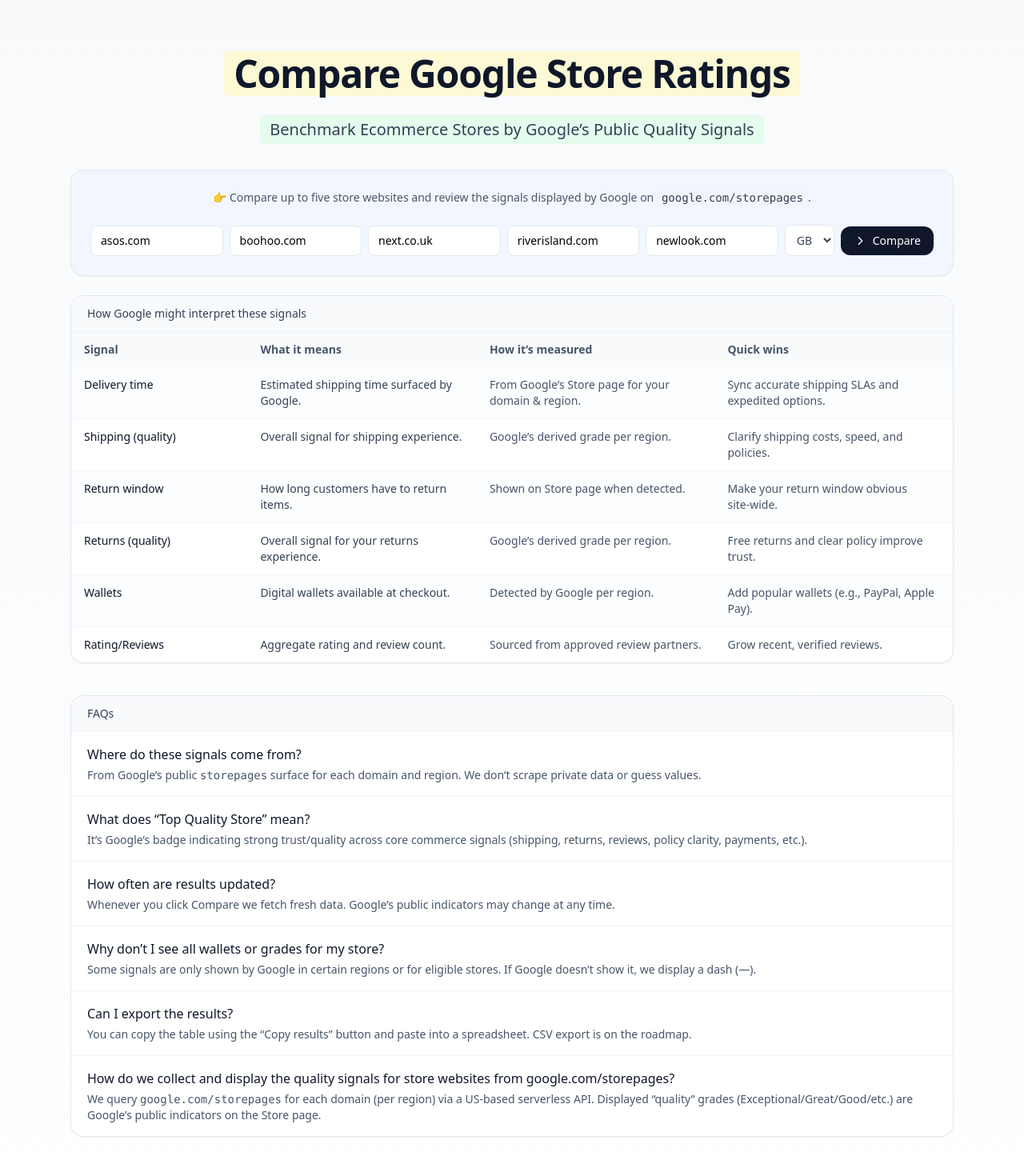
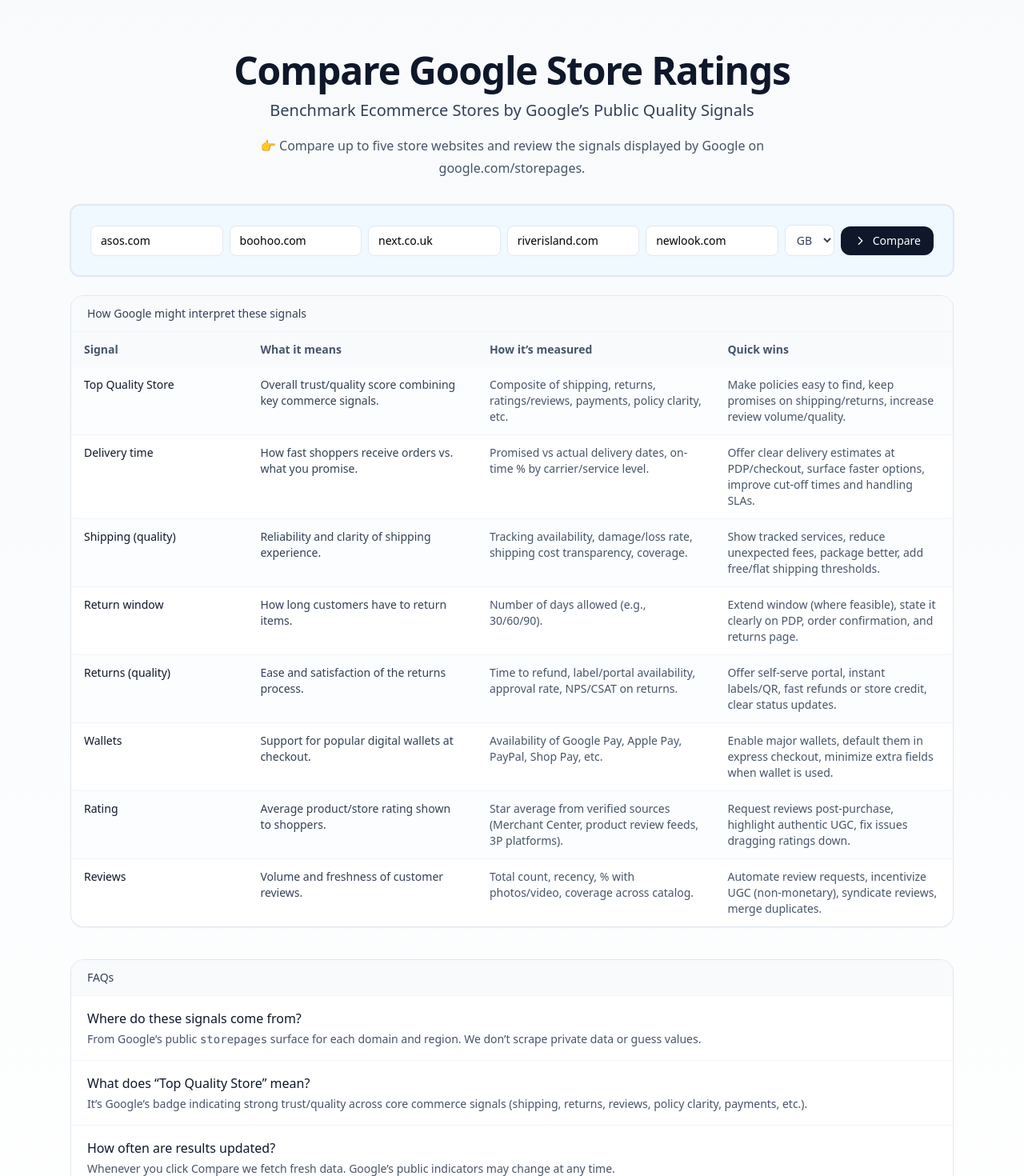
Before and after one commit to carlhendy/tsq-compartpr, a Next.js app: page / in a window 1280 px wide. Shown: the top 1470 px of the page at 80% size. Built offline with nearby package versions, Linux system fonts and the light colour scheme.

Commit message:
Add files via upload

```diff
--- a/app/page.tsx
+++ b/app/page.tsx
@@ -3,17 +3,22 @@
 import { useState } from 'react';
 
 type Signals = {
-  tqs_badge?: boolean;
-  delivery_time?: string;
-  return_window?: string;
-  e_wallets?: string;
-  store_rating?: string;
-  review_count?: string;
-  logo_url?: string;
+  tqs_badge: boolean;
+  delivery_time: string;
+  shipping_cost_free: boolean;
+  return_window: string;
+  return_cost_free: boolean;
+  e_wallets: string;
+  store_rating: string;
+  review_count: string;
   section_grades?: {
     shipping?: string;
     returns?: string;
+    pricing?: string;
+    payments?: string;
+    website?: string;
   };
+  logo_url?: string;
 };
 
 type Row = {
@@ -23,7 +28,7 @@ type Row = {
   error?: string;
 };
 
-const DEFAULTS = ['asos.com','boohoo.com','next.co.uk','riverisland.com','newlook.com'];
+const DEFAULTS = ['asos.com', 'boohoo.com', 'next.co.uk', 'riverisland.com', 'newlook.com'];
 
 export default function Page() {
   const [domains, setDomains] = useState<string[]>(DEFAULTS);
@@ -31,43 +36,13 @@ export default function Page() {
   const [rows, setRows] = useState<Row[]>([]);
   const [loading, setLoading] = useState<boolean>(false);
   const [hasCompared, setHasCompared] = useState<boolean>(false);
-  const [copied, setCopied] = useState<boolean>(false);
 
   const validationUrl = (domain: string, country: string) => {
     const c = (country || 'US').toUpperCase();
     return `https://www.google.com/storepages?q=${encodeURIComponent(domain)}&c=${c}&v=19`;
   };
 
-  // === SIMPLE TEXT-ONLY COPY OF TABLE DATA (no images) ===
-  const copyResults = async () => {
-    try {
-      const headers = ['Store','Top Quality Store','Delivery time','Shipping (quality)','Return window','Returns (quality)','Wallets','Rating','Reviews'];
-      const lines: string[] = [headers.join('\t')];
-      for (const row of rows) {
-        const s = row.signals || {};
-        const values = [
-          row.domain || '—',
-          s ? (s.tqs_badge ? 'Yes' : 'No') : (row.error ? 'Error' : '—'),
-          s?.delivery_time || '—',
-          s?.section_grades?.shipping || '—',
-          s?.return_window || '—',
-          s?.section_grades?.returns || '—',
-          s?.e_wallets || '—',
-          s?.store_rating ?? '—',
-          s?.review_count ?? '—',
-        ];
-        lines.push(values.join('\t'));
-      }
-      const text = lines.join('\n');
-      await navigator.clipboard.writeText(text);
-      setCopied(true);
-      setTimeout(() => setCopied(false), 1400);
-    } catch (e) {
-      console.error('Copy failed', e);
-    }
-  };
-
-  const updateDomain = (i: number, v: string) => {
+const updateDomain = (i: number, v: string) => {
     const next = [...domains];
     next[i] = v;
     setDomains(next);
@@ -77,31 +52,23 @@ export default function Page() {
     setLoading(true);
     setHasCompared(true);
     setRows([]);
-    const entries = domains.map((d) => d.trim()).filter(Boolean).slice(0, 5);
+    const entries = domains.map(d => d.trim()).filter(Boolean).slice(0, 5);
     const promises = entries.map(async (d) => {
       try {
         const r = await fetch(`/api/storepage?domain=${encodeURIComponent(d)}&country=${country}`);
         const json = await r.json();
         if (json.error) {
-          return { domain: d, country, error: String(json.error) } as Row;
+          return { domain: d, country, error: json.error } as Row;
         }
-        return { domain: d, country, signals: json as Signals } as Row;
+        return { domain: d, country, signals: json.signals } as Row;
       } catch (e: any) {
-        return { domain: d, country, error: e?.message || 'Fetch error' } as Row;
+        return { domain: d, country, error: e.message } as Row;
       }
     });
-    const res = await Promise.all(promises);
-    setRows(res);
+    const out = await Promise.all(promises);
+    setRows(out);
     setLoading(false);
   }
-
-  const qualityTone = (grade?: string) => {
-    if (!grade) return 'slate';
-    const g = grade.toLowerCase();
-    if (g.startsWith('exception') || g.startsWith('great')) return 'green';
-    if (g.startsWith('good') || g.startsWith('fair')) return 'yellow';
-    return 'red';
-  };
 
   const badge = (label: string, tone: 'green'|'yellow'|'red'|'slate' = 'slate') => {
     const toneMap: Record<string, string> = {
@@ -117,34 +84,75 @@ export default function Page() {
     );
   };
 
+  const qualityTone = (q?: string) => {
+    if (!q) return 'slate' as const;
+    const v = q.toLowerCase();
+    if (v.includes('exceptional')) return 'green' as const;
+    if (v.includes('great')) return 'green' as const;
+    if (v.includes('good')) return 'yellow' as const;
+    return 'slate' as const;
+  };
+
   const EXPLAINER = [
-    { m: 'Delivery time', w: 'Estimated shipping time surfaced by Google.', t: 'From Google’s Store page for your domain & region.', q: 'Sync accurate shipping SLAs and expedited options.' },
-    { m: 'Shipping (quality)', w: 'Overall signal for shipping experience.', t: 'Google’s derived grade per region.', q: 'Clarify shipping costs, speed, and policies.' },
-    { m: 'Return window', w: 'How long customers have to return items.', t: 'Shown on Store page when detected.', q: 'Make your return window obvious site‑wide.' },
-    { m: 'Returns (quality)', w: 'Overall signal for your returns experience.', t: 'Google’s derived grade per region.', q: 'Free returns and clear policy improve trust.' },
-    { m: 'Wallets', w: 'Digital wallets available at checkout.', t: 'Detected by Google per region.', q: 'Add popular wallets (e.g., PayPal, Apple Pay).'},
-    { m: 'Rating/Reviews', w: 'Aggregate rating and review count.', t: 'Sourced from approved review partners.', q: 'Grow recent, verified reviews.'},
+    {
+      m: 'Top Quality Store',
+      w: 'Overall trust/quality score combining key commerce signals.',
+      t: 'Composite of shipping, returns, ratings/reviews, payments, policy clarity, etc.',
+      q: 'Make policies easy to find, keep promises on shipping/returns, increase review volume/quality.',
+    },
+    {
+      m: 'Delivery time',
+      w: 'How fast shoppers receive orders vs. what you promise.',
+      t: 'Promised vs actual delivery dates, on-time % by carrier/service level.',
+      q: 'Offer clear delivery estimates at PDP/checkout, surface faster options, improve cut-off times and handling SLAs.',
+    },
+    {
+      m: 'Shipping (quality)',
+      w: 'Reliability and clarity of shipping experience.',
+      t: 'Tracking availability, damage/loss rate, shipping cost transparency, coverage.',
+      q: 'Show tracked services, reduce unexpected fees, package better, add free/flat shipping thresholds.',
+    },
+    {
+      m: 'Return window',
+      w: 'How long customers have to return items.',
+      t: 'Number of days allowed (e.g., 30/60/90).',
+      q: 'Extend window (where feasible), state it clearly on PDP, order confirmation, and returns page.',
+    },
+    {
+      m: 'Returns (quality)',
+      w: 'Ease and satisfaction of the returns process.',
+      t: 'Time to refund, label/portal availability, approval rate, NPS/CSAT on returns.',
+      q: 'Offer self-serve portal, instant labels/QR, fast refunds or store credit, clear status updates.',
+    },
+    {
+      m: 'Wallets',
+      w: 'Support for popular digital wallets at checkout.',
+      t: 'Availability of Google Pay, Apple Pay, PayPal, Shop Pay, etc.',
+      q: 'Enable major wallets, default them in express checkout, minimize extra fields when wallet is used.',
+    },
+    {
+      m: 'Rating',
+      w: 'Average product/store rating shown to shoppers.',
+      t: 'Star average from verified sources (Merchant Center, product review feeds, 3P platforms).',
+      q: 'Request reviews post‑purchase, highlight authentic UGC, fix issues dragging ratings down.',
+    },
+    {
+      m: 'Reviews',
+      w: 'Volume and freshness of customer reviews.',
+      t: 'Total count, recency, % with photos/video, coverage across catalog.',
+      q: 'Automate review requests, incentivize UGC (non‑monetary), syndicate reviews, merge duplicates.',
+    },
   ] as const;
 
   return (
     <main className="min-h-screen bg-gradient-to-b from-slate-50 to-white">
-      {/* Hero */}
-      <section className="mx-auto max-w-6xl px-6 pt-16 pb-6 text-center">
-        <h1 className="text-4xl font-bold tracking-tight text-slate-900 sm:text-5xl text-center inline-block mx-auto bg-yellow-100/70 px-3 py-1 rounded-md">
-          Compare Google Store Ratings
-        </h1>
-        <h2 className="mt-6 text-xl font-medium text-slate-700 text-center inline-block mx-auto bg-green-100/70 px-3 py-1 rounded-md">
-          Benchmark Ecommerce Stores by Google’s Public Quality Signals
-        </h2>
-      </section>
+      {/* Hero */}<section className="mx-auto max-w-6xl px-6 pt-16 pb-6 text-center">
+        <h1 className="text-4xl font-bold tracking-tight text-slate-900 sm:text-5xl">Compare Google Store Ratings</h1>
+            <h2 className="mt-3 text-xl font-medium text-slate-700 text-center">Benchmark Ecommerce Stores by Google’s Public Quality Signals</h2>
+            <p className="mx-auto mt-4 max-w-2xl text-base leading-7 text-slate-600 text-center">👉 Compare up to five store websites and review the signals displayed by Google on google.com/storepages.</p>
 
-      {/* Inputs */}
-      <section className="mx-auto max-w-6xl px-6 pb-6">
-        <div className="mt-2 rounded-2xl border border-slate-200 bg-blue-50/70 p-6 shadow-sm backdrop-blur">
-          <p className="mb-6 text-sm text-slate-600 text-center">
-            👉 Compare up to five store websites and review the signals displayed by Google on{' '}
-            <code className="rounded bg-slate-100 px-1.5 py-0.5 text-slate-700">google.com/storepages</code>.
-          </p>
+        {/* Inputs */}
+        <div className="mt-8 rounded-2xl border border-slate-200 bg-sky-50 p-4 shadow-sm backdrop-blur bg-blue-100 p-6 rounded-2xl rounded-2xl ring-1 ring-slate-200 bg-blue-50 rounded-xl p-4">
           <div className="flex flex-col gap-3 sm:flex-row sm:items-center sm:gap-2">
             <div className="grid flex-1 grid-cols-1 gap-2 sm:grid-cols-5">
               {domains.map((d, i) => (
@@ -195,25 +203,15 @@ export default function Page() {
         </div>
       </section>
 
-      {/* Results */}
+
+
+
+
       {hasCompared && (
-        <section className="mx-auto max-w-6xl px-6 pb-12">
+        <section className="mx-auto max-w-6xl px-6 pb-16">
           <div className="overflow-hidden rounded-2xl border border-slate-200 bg-white shadow-sm">
-            <div className="flex items-center justify-end gap-2 px-4 py-2">
-              <button
-                onClick={copyResults}
-                className="inline-flex items-center gap-2 rounded-lg border border-slate-200 bg-white px-3 py-1.5 text-sm text-slate-700 hover:bg-slate-50"
-                aria-label="Copy table results"
-                title="Copy table results"
-              >
-                <svg xmlns="http://www.w3.org/2000/svg" className="h-4 w-4" viewBox="0 0 20 20" fill="currentColor">
-                  <path d="M6 2.75A1.75 1.75 0 0 1 7.75 1h6.5C15.216 1 16 1.784 16 2.75v6.5A1.75 1.75 0 0 1 14.25 11h-6.5A1.75 1.75 0 0 1 6 9.25v-6.5Z" />
-                  <path d="M3.75 5A1.75 1.75 0 0 0 2 6.75v8.5C2 16.216 2.784 17 3.75 17h8.5A1.75 1.75 0 0 0 14 15.25V14H7.75A1.75 1.75 0 0 1 6 12.25V6H3.75Z" />
-                </svg>
-                {copied ? 'Copied' : 'Copy results'}
-              </button>
-            </div>
             <table className="w-full table-fixed text-left">
+
               <thead className="bg-slate-50 text-sm text-slate-600">
                 <tr className="[&>th]:px-4 [&>th]:py-3">
                   <th className="w-[26%] text-left">Store</th>
@@ -227,6 +225,7 @@ export default function Page() {
                   <th className="w-[8%] text-center">Reviews</th>
                 </tr>
               </thead>
+
               <tbody className="divide-y divide-slate-100 text-sm text-slate-800">
                 {rows.length === 0 && (
                   <tr>
@@ -265,28 +264,52 @@ export default function Page() {
                           </div>
                         </div>
                       </td>
+
                       <td className="text-center">
                         {s
-                          ? (s.tqs_badge ? badge('Yes', 'green') : badge('No', 'red'))
+                          ? (s.tqs_badge === true ? badge('Yes', 'green') : (s.tqs_badge === false ? badge('No', 'red') : badge('—', 'slate')))
                           : row.error
                           ? badge('Error', 'red')
                           : badge('—', 'slate')}
                       </td>
-                      <td className="text-center tabular-nums">{s?.delivery_time || '—'}</td>
-                      <td className="text-center">{badge(s?.section_grades?.shipping || '—', qualityTone(s?.section_grades?.shipping))}</td>
-                      <td className="text-center tabular-nums">{s?.return_window || '—'}</td>
-                      <td className="text-center">{badge(s?.section_grades?.returns || '—', qualityTone(s?.section_grades?.returns))}</td>
-                      <td className="text-center truncate">{s?.e_wallets || '—'}</td>
-                      <td className="text-center tabular-nums font-medium text-emerald-700">{s?.store_rating || '—'}</td>
-                      <td className="text-center tabular-nums">{s?.review_count || '—'}</td>
+
+                      <td className="text-center tabular-nums">{(s?.delivery_time ?? (s as any)?.deliveryTime ?? (s as any)?.delivery_estimate ?? '—')}</td>
+                      <td className="text-center">{badge((s?.section_grades?.shipping ?? (s as any)?.shipping_quality ?? (s as any)?.shippingGrade ?? '—') as string, qualityTone(s?.section_grades?.shipping ?? (s as any)?.shipping_quality ?? (s as any)?.shippingGrade))}</td>
+
+                      <td className="text-center tabular-nums">{(s?.return_window ?? (s as any)?.returnWindow ?? (s as any)?.returns_window ?? '—')}</td>
+                      <td className="text-center">{badge((s?.section_grades?.returns ?? (s as any)?.returns_quality ?? (s as any)?.returnsGrade ?? '—') as string, qualityTone(s?.section_grades?.returns ?? (s as any)?.returns_quality ?? (s as any)?.returnsGrade))}</td>
+
+                      <td className="text-center truncate">{(s?.e_wallets ?? (s as any)?.wallets ?? (s as any)?.payment_wallets ?? '—')}</td>
+
+                      <td className="text-center tabular-nums font-medium text-emerald-700">{(s?.store_rating ?? (s as any)?.rating ?? (s as any)?.storeRating ?? '—')}</td>
+
+                      <td className="text-center tabular-nums">{(s?.review_count ?? (s as any)?.reviews ?? (s as any)?.reviewCount ?? '—')}</td>
                     </tr>
                   );
                 })}
               </tbody>
             </table>
           </div>
+
+          <p className="mt-3 text-xs text-slate-500">
+            We query <span className="font-mono text-slate-700">google.com/storepages</span> for each domain (per region) via a US‑based serverless API.
+            Displayed “quality” grades (Exceptional/Great/Good/etc.) are Google’s public indicators on the Store page.
+          </p>
         </section>
       )}
+
+
+
+
+
+
+
+
+
+
+
+
+
 
       {/* Explainer table */}
       <section className="mx-auto max-w-6xl px-6 pb-10">
@@ -296,6 +319,7 @@ export default function Page() {
           </div>
           <div className="overflow-x-auto">
             <table className="w-full text-left text-sm">
+
               <thead className="bg-slate-50 text-sm text-slate-600">
                 <tr className="[&>th]:px-4 [&>th]:py-3 text-left">
                   <th className="w-[20%] text-left">Signal</th>
@@ -304,6 +328,7 @@ export default function Page() {
                   <th className="w-[27%] text-left">Quick wins</th>
                 </tr>
               </thead>
+
               <tbody className="divide-y divide-slate-100">
                 {EXPLAINER.map((r, idx) => (
                   <tr key={idx} className="odd:bg-slate-50/40 [&>td]:align-top [&>td]:px-4 [&>td]:py-3">
@@ -319,7 +344,10 @@ export default function Page() {
         </div>
       </section>
 
-      {/* FAQs with schema */}
+
+      {/* Results (hidden until Compare) */}{/* Footer */}
+
+      {/* FAQs */}
       <section className="mx-auto max-w-6xl px-6 pb-16">
         <div className="overflow-hidden rounded-2xl border border-slate-200 bg-white shadow-sm">
           <div className="border-b border-slate-100 bg-slate-50 px-5 py-3">
@@ -353,63 +381,15 @@ export default function Page() {
             <div className="px-5 py-4">
               <h3 className="font-medium text-slate-900">Can I export the results?</h3>
               <p className="mt-1 text-sm text-slate-600">
-                You can copy the table using the “Copy results” button and paste into a spreadsheet. CSV export is on the roadmap.
-              </p>
-            </div>
-            <div className="px-5 py-4">
-              <h3 className="font-medium text-slate-900">How do we collect and display the quality signals for store websites from google.com/storepages?</h3>
-              <p className="mt-1 text-sm text-slate-600">
-                We query <span className="font-mono">google.com/storepages</span> for each domain (per region) via a US‑based serverless API. Displayed “quality” grades
-                (Exceptional/Great/Good/etc.) are Google’s public indicators on the Store page.
+                Not yet, but you can copy/paste the table into a spreadsheet. CSV export is on the roadmap.
               </p>
             </div>
           </div>
         </div>
-        <script
-          type="application/ld+json"
-          dangerouslySetInnerHTML={{
-            __html: JSON.stringify({
-              "@context": "https://schema.org",
-              "@type": "FAQPage",
-              "mainEntity": [
-                {
-                  "@type": "Question",
-                  "name": "Where do these signals come from?",
-                  "acceptedAnswer": { "@type": "Answer", "text": "From Google’s public storepages surface for each domain and region. We don’t scrape private data or guess values." }
-                },
-                {
-                  "@type": "Question",
-                  "name": "What does “Top Quality Store” mean?",
-                  "acceptedAnswer": { "@type": "Answer", "text": "It’s Google’s badge indicating strong trust/quality across core commerce signals (shipping, returns, reviews, policy clarity, payments, etc.)." }
-                },
-                {
-                  "@type": "Question",
-                  "name": "How often are results updated?",
-                  "acceptedAnswer": { "@type": "Answer", "text": "Whenever you click Compare we fetch fresh data. Google’s public indicators may change at any time." }
-                },
-                {
-                  "@type": "Question",
-                  "name": "Why don’t I see all wallets or grades for my store?",
-                  "acceptedAnswer": { "@type": "Answer", "text": "Some signals are only shown by Google in certain regions or for eligible stores. If Google doesn’t show it, we display a dash (—)." }
-                },
-                {
-                  "@type": "Question",
-                  "name": "Can I export the results?",
-                  "acceptedAnswer": { "@type": "Answer", "text": "You can copy the table using the “Copy results” button and paste into a spreadsheet. CSV export is on the roadmap." }
-                },
-                {
-                  "@type": "Question",
-                  "name": "How do we collect and display the quality signals for store websites from google.com/storepages?",
-                  "acceptedAnswer": { "@type": "Answer", "text": "We query google.com/storepages for each domain (per region) via a US‑based serverless API. Displayed “quality” grades (Exceptional/Great/Good/etc.) are Google’s public indicators on the Store page." }
-                }
-              ]
-            })
-          }}
-        />
       </section>
 
-      {/* Footer */}
-      <footer className="border-t border-slate-200 bg-white/90 py-10 text-center text-sm text-slate-600">
+
+<footer className="border-t border-slate-200 bg-white/90 py-10 text-center text-sm text-slate-600">
         <p className="mb-2">
           Vibe coded by{' '}
           <a href="https://carlhendy.com" target="_blank" rel="noreferrer" className="bg-amber-100 text-slate-900 px-2 py-1 rounded-md no-underline font-normal">
```
